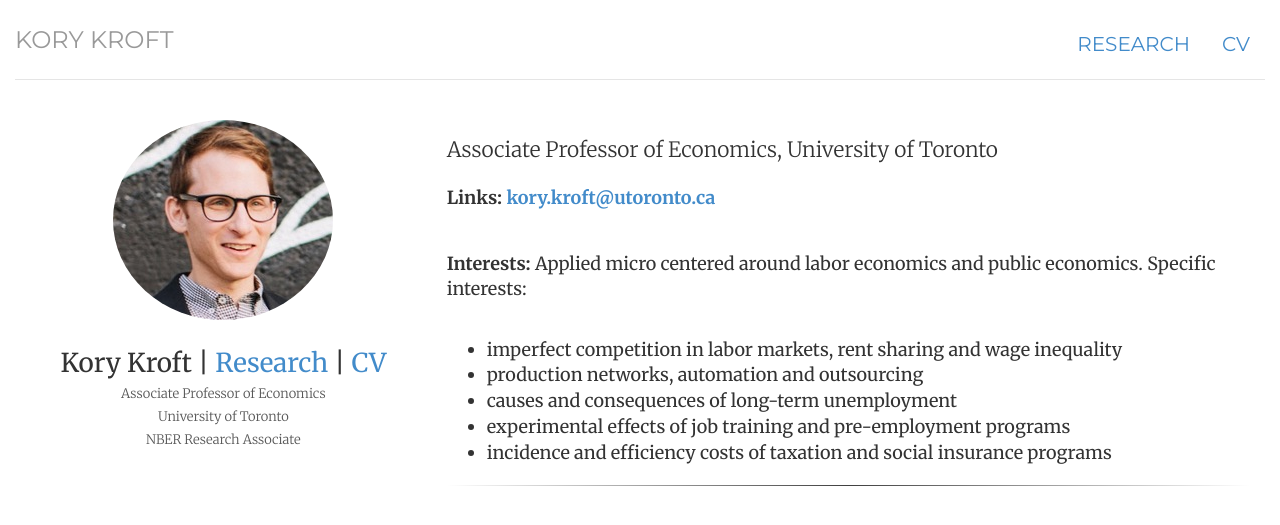
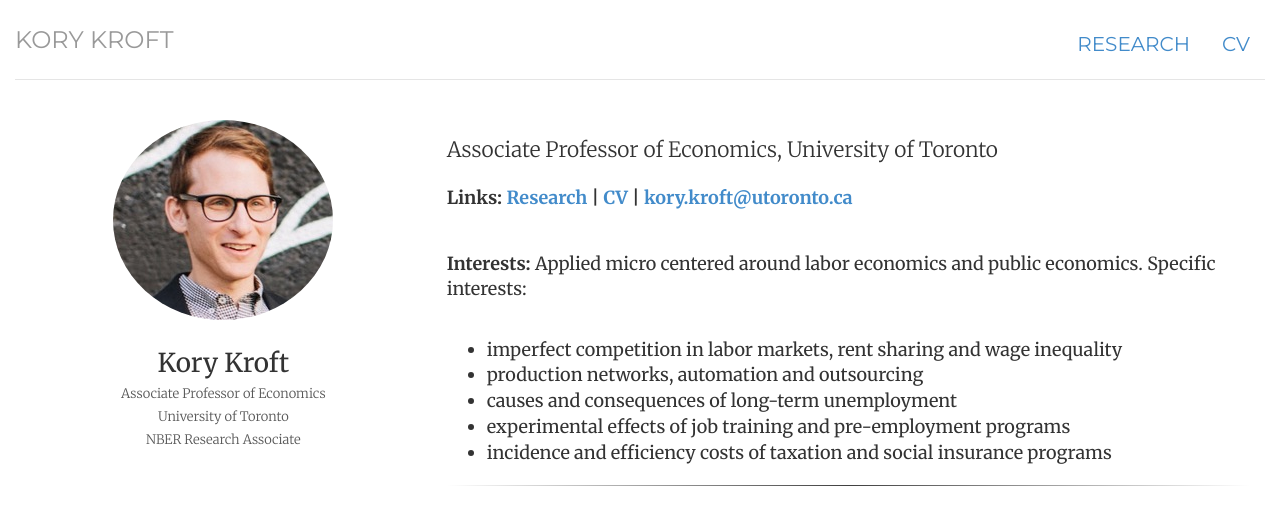
Before and after one commit to korykroft/korykroft.github.io, a Jekyll site: the page built from index.html, in a window 1280 px wide. Shown: the top 525 px of the page. Built offline with Jekyll 4.4.1, drawn with Linux system fonts in a browser that asks for light colours; part of the change alters nothing that is shown.

```diff
--- a/index.html
+++ b/index.html
@@ -14,7 +14,7 @@ description: Kory Kroft's personal webpage
 			<img  class="img-circle avatar" alt="Kory Kroft" src="img/Steph+Kory-159-2_200px.jpg">
 		</div>
 		<div class="portrait-title">
-			<p>Kory Kroft |<a href="/research"> Research </a>|<a href="/cv/resume_1.pdf" title="CV"> CV </a></p>
+			<p>Kory Kroft</p>
 		</div>
 		<div class="portrait-subtitle">
 			<p>Associate Professor of Economics</p>
@@ -31,7 +31,7 @@ description: Kory Kroft's personal webpage
 	</div>
 	<div itemscope itemtype="http://data-vocabulary.org/Person" class="col-12 col-md-8" style="font-size: 0.9em; opacity:1.0;">
 		<p class="lead">Associate Professor of Economics, University of Toronto</p>
-		<p><b>Links: <a href="mailto:kory.kroft@utoronto.ca" title="Contact"> kory.kroft@utoronto.ca</a></b></p>
+		<p><b>Links:  <a href="/research"> Research </a>|<a href="/cv/resume_1.pdf" title="CV"> CV </a>|<a href="mailto:kory.kroft@utoronto.ca" title="Contact"> kory.kroft@utoronto.ca</a></b></p>
 
 		<hr style="opacity:0.0">
 
```
